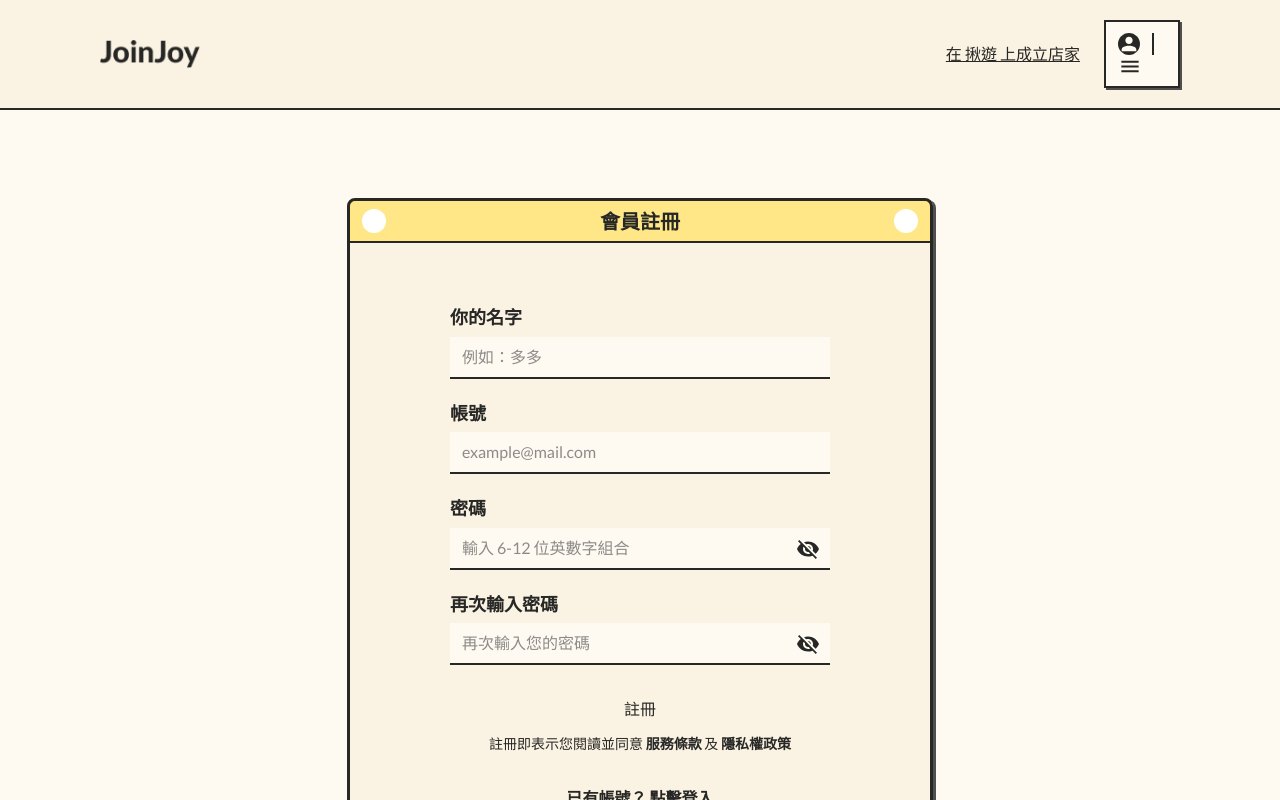
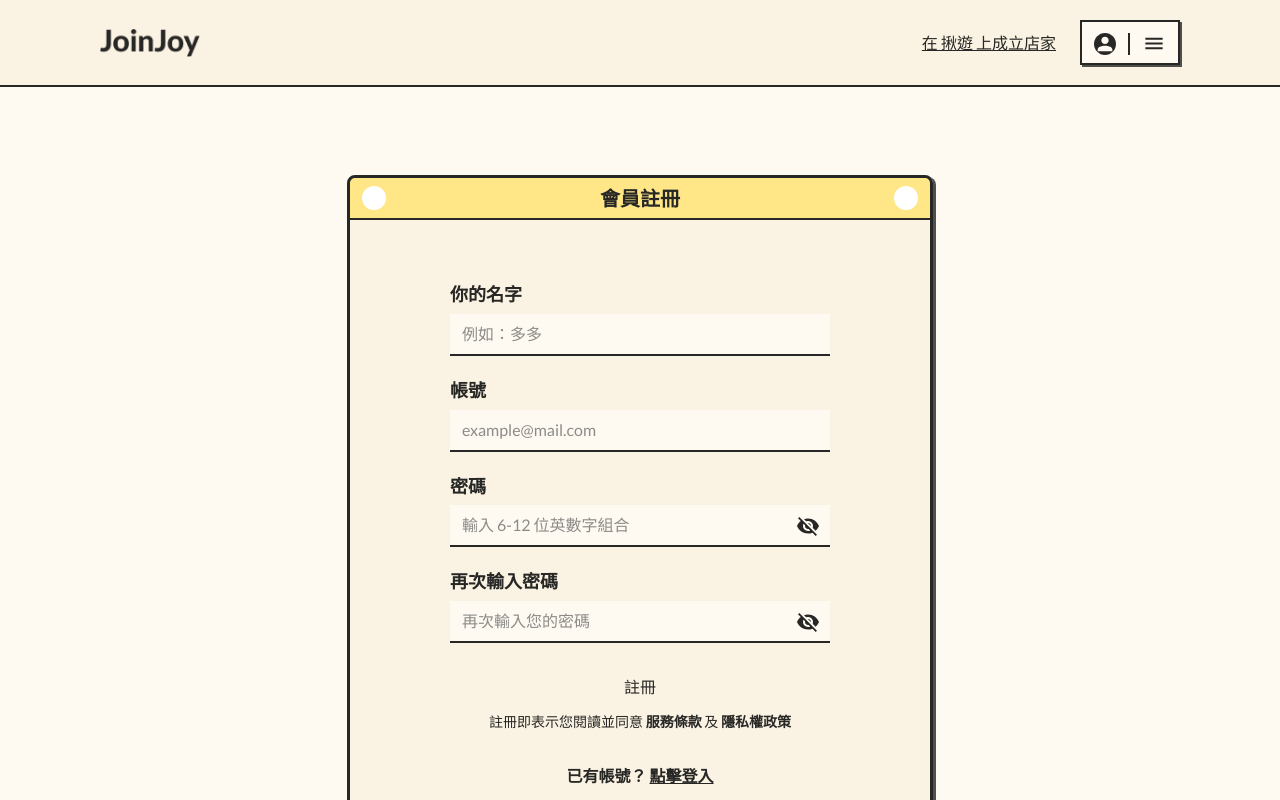
Before and after one commit to star82620/join-joy, a Next.js app: page /signup in a window 1280 px wide. Shown: the top 800 px of the page. Built offline with nearby package versions, Linux system fonts and the light colour scheme.

Commit message:
update/ adjust Header login-btn

```diff
--- a/common/components/Header/index.tsx
+++ b/common/components/Header/index.tsx
@@ -21,12 +21,12 @@ export default function Header({ pageCategory }: HeaderProps) {
           <Logo width="38" height="38" />
         </Link>
         <section className="flex items-center gap-6">
-          {!isStoreButtonHidden && (
+          {isStoreButtonHidden || (
             <Link href="/create-group" className="md:hidden">
               在 揪遊 上成立店家
             </Link>
           )}
-          {!isGroupButtonHidden && (
+          {isGroupButtonHidden || (
             <Button
               type="button"
               appearance="yellow"
@@ -41,6 +41,7 @@ export default function Header({ pageCategory }: HeaderProps) {
               type="button"
               appearance="light"
               onClick={() => console.log("I see")}
+              className="w-fit"
             >
               <Image
                 src="/images/icon-header-user.svg"
@@ -54,6 +55,7 @@ export default function Header({ pageCategory }: HeaderProps) {
                 alt="menu"
                 width="24"
                 height="24"
+                className="inline"
               />
             </Button>
             {/* 點擊按鈕下拉選單，登入狀態會影響內容 */}
```
